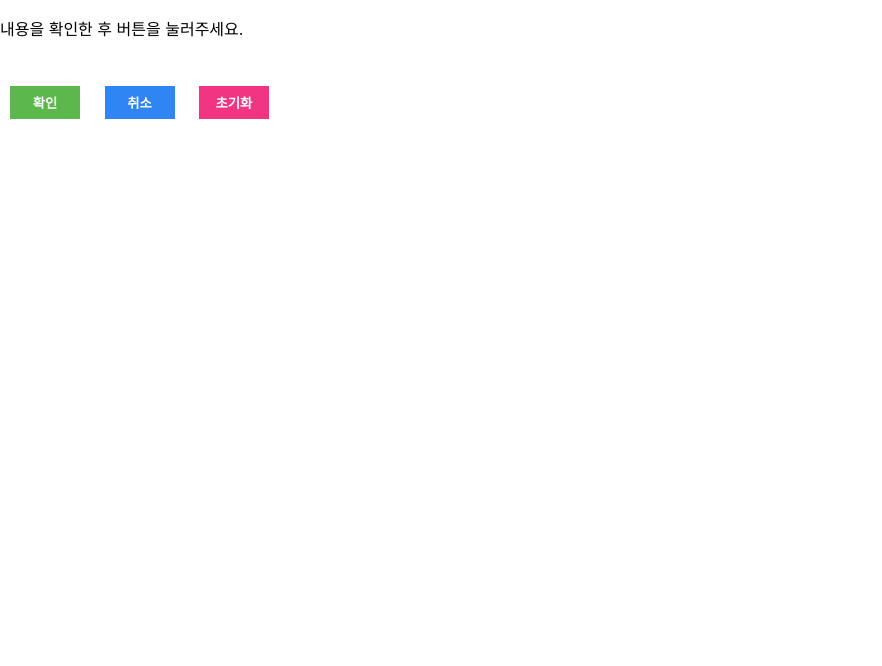
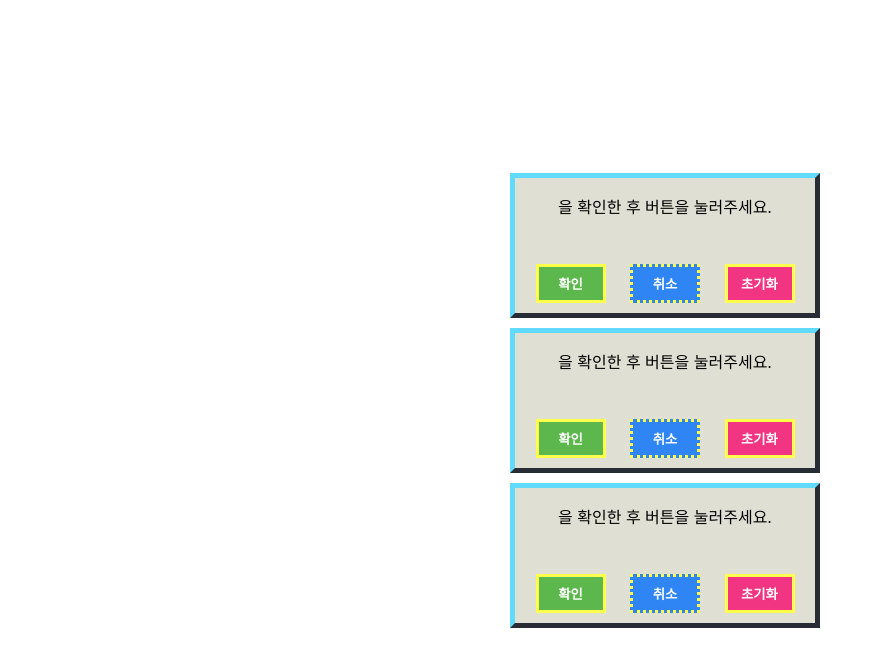
Before and after one commit to dgjPolyTech/react_project1, a React (Create React App) app: page / in a window 1280 px wide. Shown: the top 666 px of the page, without its empty margins (0-882 px from the left). Built offline with nearby package versions, Linux system fonts and the light colour scheme.

Commit message:
ConfrimDialog x 3

```diff
--- a/src/chp04/Button.css
+++ b/src/chp04/Button.css
@@ -7,17 +7,17 @@ button {
 
 .bg-green {
     background-color: #5cb84c;
-    border: #ffff4c;
+    border: 3px solid #ffff4c;
 }
 
 .bg-red
 {
     background-color: #f13583;
-    border: #ffff4c;
+    border: 3px solid #ffff4c;
 }
 
 .bg-blue
 {
     background-color: #3085f4;
-    border: #ffff4c;
+    border: 3px dotted #ffff4c;
 }
--- a/src/chp04/ConfirmDialog.js
+++ b/src/chp04/ConfirmDialog.jsx
@@ -3,13 +3,15 @@ import Button from "./Button";
 
 function ConfirmDialog(props) {
     return(
-        <div>
-            <p>내용을 확인한 후 버튼을 눌러주세요.</p>
+        <div className={`div-bg-ivory`}>
+            <p>을 확인한 후 버튼을 눌러주세요.</p>
             <br/>
             <Button color='green'>확인</Button>&nbsp;
             <Button color='blue'>취소</Button>&nbsp;
             <Button color='red'>초기화</Button>
         </div>
+
+
     )
 }
 
--- /dev/null
+++ b/src/chp04/ConfirmDialogs.jsx
@@ -0,0 +1,15 @@
+import React from "react";
+import ConfirmDialog from "./ConfirmDialog";
+import Button from "./Button";
+
+function ConfirmDialogs(props) {
+    return(
+        <div>
+            <ConfirmDialog></ConfirmDialog>
+            <ConfirmDialog></ConfirmDialog>
+            <ConfirmDialog></ConfirmDialog>
+        </div>
+    )
+}
+
+export default ConfirmDialogs;
--- /dev/null
+++ b/src/chp04/ConfrimDialog.css
@@ -0,0 +1,12 @@
+div{
+    width: 300px;
+    text-align: center;
+    margin: 10px;
+}
+
+.div-bg-ivory {
+    background-color: #dfdfd3;
+    border: 5px solid #61dafb;
+    border-bottom: 5px solid #282c34;
+    border-right: 5px solid #282c34;
+}
--- a/src/index.css
+++ b/src/index.css
@@ -1,4 +1,8 @@
 body {
+  display: flex;
+  justify-content: center;
+  align-items: center;
+  min-height: 100vh;
   margin: 0;
   font-family: -apple-system, BlinkMacSystemFont, 'Segoe UI', 'Roboto', 'Oxygen',
     'Ubuntu', 'Cantarell', 'Fira Sans', 'Droid Sans', 'Helvetica Neue',
--- a/src/index.js
+++ b/src/index.js
@@ -5,18 +5,23 @@ import App from './App';
 import reportWebVitals from './reportWebVitals';
 import './chp04/Button.css';// 앞으로 만든거 css 적용할 때는 여기 수정
 import ConfirmDialog from "./chp04/ConfirmDialog";
+import ConfirmDialogs from "./chp04/ConfirmDialogs";
+import './chp04/ConfrimDialog.css';
 
 const root = ReactDOM.createRoot(document.getElementById('root'));
 root.render(
   <React.StrictMode>
-    <ConfirmDialog />
+    <ConfirmDialogs />
   </React.StrictMode>
 );
 
 // index.js 실행할 때에는, root.render의 React.StrictMode 사이 위치에 해당하는 컴포넌트 명만 바꿔주면 됨.
 // 그리고 index.js는 npm start로 실행해야 함.
 
-// 혹시 npm 관련 실행 안되면,
+// 혹시 npm 관련 실행 안되면, 아래 터미널에서 cmd 키고
+// npm install -> npm start
+// 이렇게 처음 실행하면 생각보다 오래걸림.
+// npm start 실행 > 구성편집 >
 
 // If you want to start measuring performance in your app, pass a function
 // to log results (for example: reportWebVitals(console.log))
```
Also changed, not shown: src/chp04/Button.jsx (renamed from src/chp04/Button.js).
